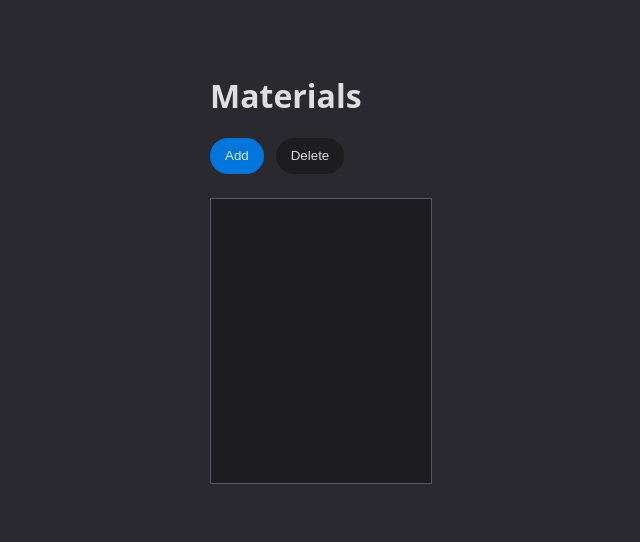
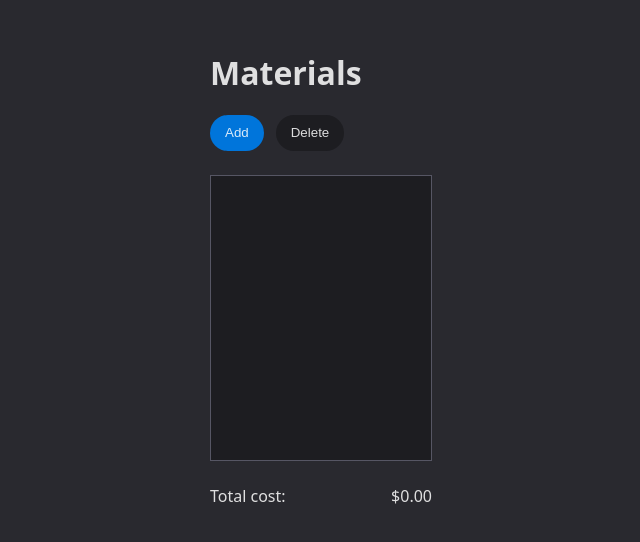
Before and after one commit to martinRoss/interview-project, a React (Create React App) app: page / in a window 1280 px wide. Shown: the part 132-674 px from the top of the page, without its empty margins (30-670 px from the left). Built offline with nearby package versions, Linux system fonts and the light colour scheme.

Commit message:
Adds total calculation and fixes bug with deletion

```diff
--- a/src/components/MaterialsList.tsx
+++ b/src/components/MaterialsList.tsx
@@ -18,6 +18,8 @@ const Container = styled.div`
   margin-right: ${props => props.theme.grid * 2}px;
   border: 1px solid #565664;
   background: ${props => props.theme.containers};
+  overflow-x: hidden;
+  overflow-y: auto;
 `
 
 const ListItem = styled.div<any>`
--- a/src/components/MaterialsManagement.tsx
+++ b/src/components/MaterialsManagement.tsx
@@ -9,6 +9,7 @@ import { useTheme } from '../context/theme'
 import Button from './Button'
 import MaterialsList from './MaterialsList'
 import MaterialsForm from './MaterialsForm'
+import {calculateTotalCostOfMaterialList} from '../utils'
 
 interface IMaterialsManagementProps {
     materials: IMaterial[]
@@ -41,6 +42,15 @@ const ViewContainer = styled.div`
 
 const Controls = styled.div`
   margin: 0 0 ${props => props.theme.grid * 2}px 0;
+`
+
+const TotalCost = styled.div`
+  margin-top: ${props => props.theme.grid * 2}px;
+  display: flex;
+  width: 222px;
+`
+const Spacer = styled.div`
+  flex: 1;
 `
 
 enum Views {
@@ -95,6 +105,7 @@ function MaterialsManagement(props: IMaterialsManagementProps) {
                     { getCurrentView(currentView) }
                 </ViewContainer>
             </Container>
+            <TotalCost theme={theme}><span>Total cost:</span><Spacer />${ calculateTotalCostOfMaterialList(materials).toFixed(2) }</TotalCost>
         </RootContainer>
     )
 }
--- a/src/context/api.tsx
+++ b/src/context/api.tsx
@@ -79,10 +79,12 @@ export const ApiProvider = ({ children } : IApiProvider) => {
         setLoading(true)
         // call api here
         const idx = materials.findIndex((material: IMaterial) => material.id === id) as number
+        console.log(idx)
         if (idx !== -1) {
+            const newMaterials = [...materials]
+            newMaterials.splice(idx, 1)
+            setMaterials(newMaterials)
             status = Status.success
-            setMaterials([...materials.splice(idx, 1)])
-            console.log([...materials.splice(idx, 1)])
         } else {
             status = Status.error
         }
--- /dev/null
+++ b/src/utils/index.ts
@@ -0,0 +1,7 @@
+import { IMaterial } from '../context/api'
+
+export const calculateTotalCostOfMaterialList = (materials: IMaterial[]) => {
+    return materials
+        .map((material: IMaterial) => material.volume * material.cost)
+        .reduce((a: number, b: number) => a + b, 0)
+}
```
